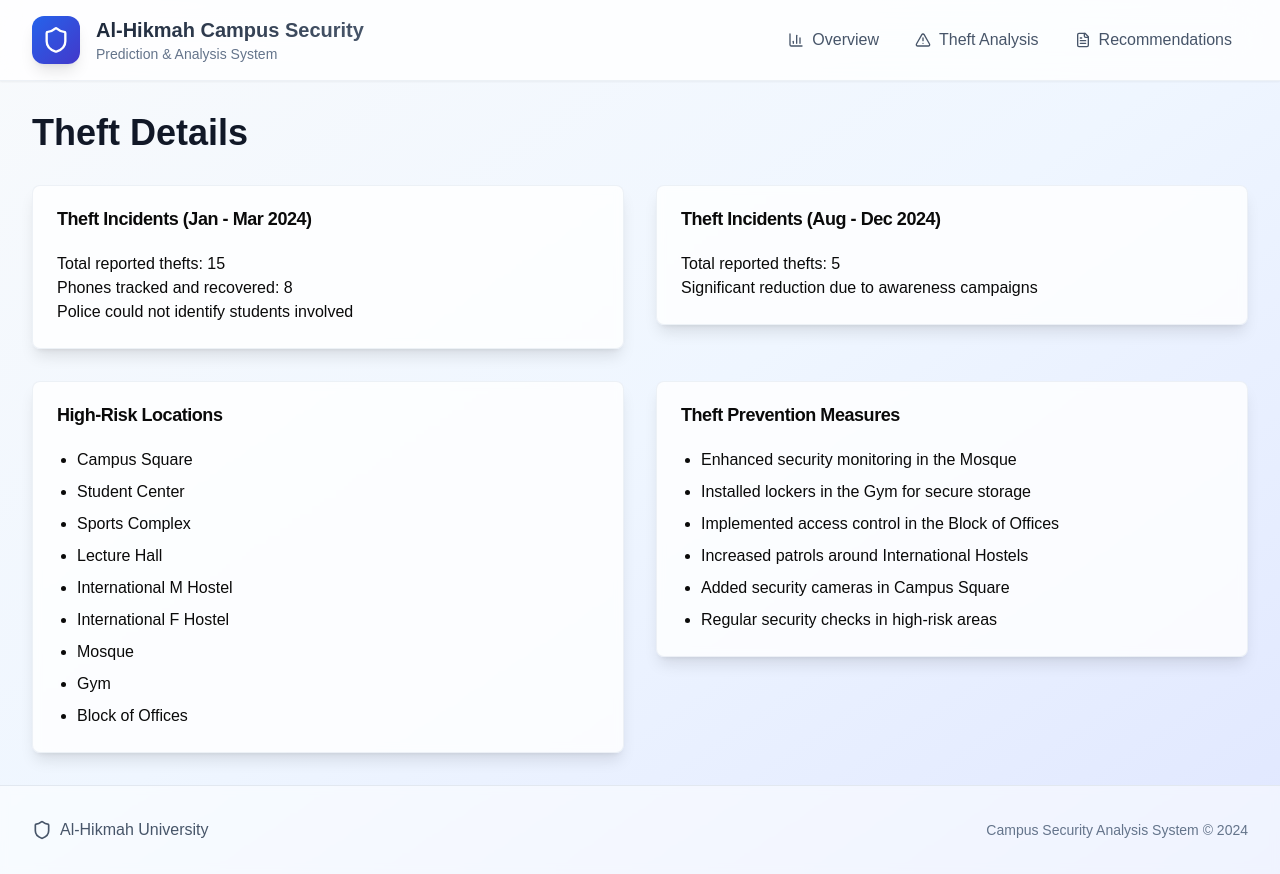
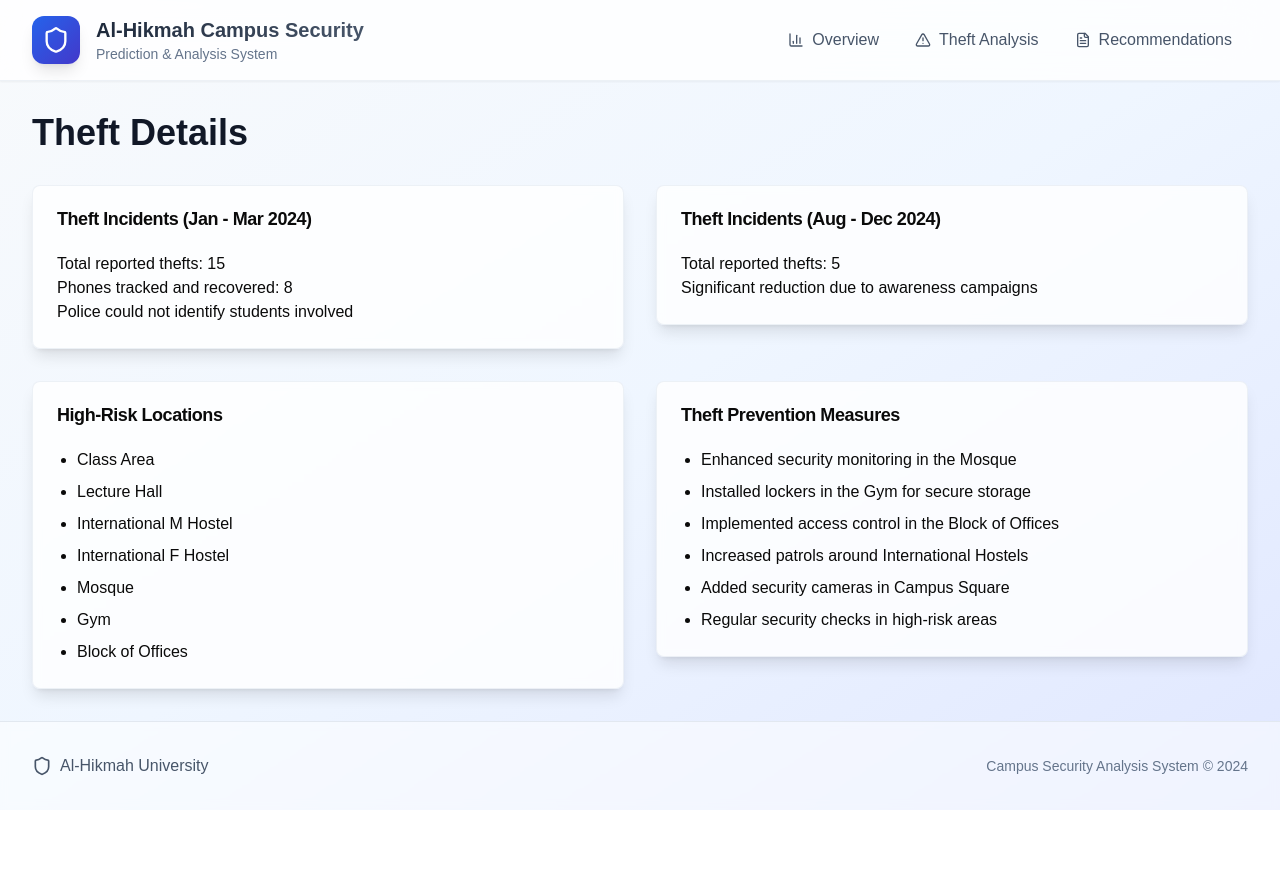
Before and after one commit to El-swaggerito/Campus-Security-System, a Next.js app: page /theft-details in a window 1280 px wide. After the commit the page ends 810 px from the top, so only its background shows below. Built offline with nearby package versions, Linux system fonts and the light colour scheme.

Commit message:
fix: remove "Student Center" from high-risk list
Update theft details page to exclude "Student Center".

Co-authored-by: Muhammad Zayyad Mukhtar <95658387+El-swaggerito@users.noreply.github.com>

```diff
--- a/app/theft-details/page.tsx
+++ b/app/theft-details/page.tsx
@@ -32,9 +32,7 @@ export default function TheftDetails() {
           </CardHeader>
           <CardContent>
             <ul className="list-disc pl-5 space-y-2">
-              <li>Campus Square</li>
-              <li>Student Center</li>
-              <li>Sports Complex</li>
+              <li>Class Area</li>
               <li>Lecture Hall</li>
               <li>International M Hostel</li>
               <li>International F Hostel</li>
```
